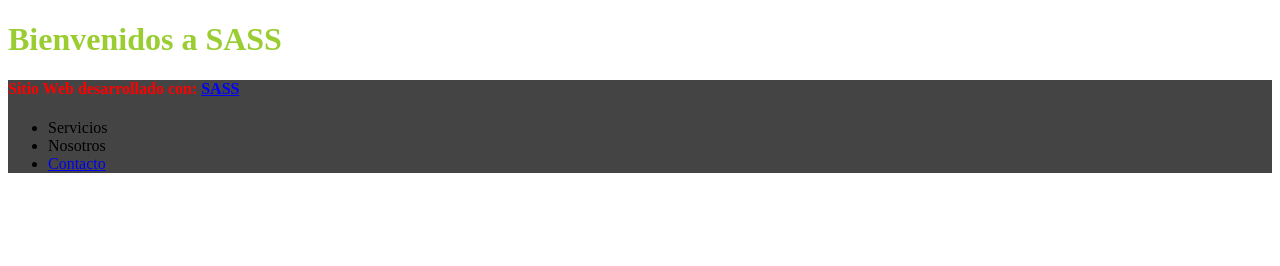
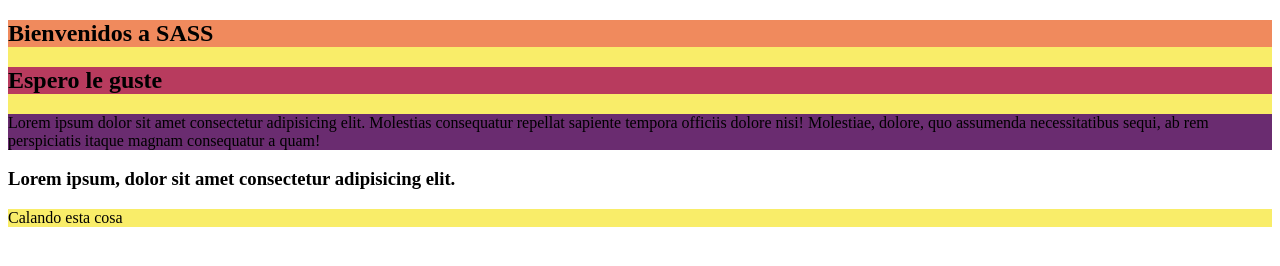
Before and after one commit to xVyrusz/SASS_Curso, a plain HTML site: page index.html in a window 1280 px wide. Drawn offline with Linux system fonts and the light colour scheme.

Commit message:
Usando Variables en SASS

```diff
--- a/index.html
+++ b/index.html
@@ -8,16 +8,14 @@
     <title>Calando SASS</title>
 </head>
 <body>
-    <h1>Bienvenidos a SASS</h1>
+    <section>
+        <h1>Bienvenidos a SASS</h1>
+        <h2>Espero le guste</h2>
+        <p>Lorem ipsum dolor sit amet consectetur adipisicing elit. Molestias consequatur repellat sapiente tempora officiis dolore nisi! Molestiae, dolore, quo assumenda necessitatibus sequi, ab rem perspiciatis itaque magnam consequatur a quam!</p>
+    </section>
     <footer>
-        <h4>Sitio Web desarrollado con: <a href="#">SASS</a></h4>
-        <div>
-            <ul>
-                <li>Servicios</li>
-                <li>Nosotros</li>
-                <li><a href="#">Contacto</a></li>
-            </ul>
-        </div>
+        <h3>Lorem ipsum, dolor sit amet consectetur adipisicing elit.</h3>
+        <p>Calando esta cosa</p>
     </footer>
 </body>
 </html>
--- a/sass/estilos.scss
+++ b/sass/estilos.scss
@@ -1,15 +1,24 @@
-h1{
-    color: yellowgreen;
+$ColorUno: #f9ed69;
+$ColorDos: #f08a5d;
+$ColorTes: #b83b5e;
+$ColorCuatro: #6a2c70;
+
+section{
+    background: $ColorUno;
+
+    h1{
+        background: $ColorDos;
+    }
+    h2{
+        background: $ColorTes;
+    }
+    p{
+        background: $ColorCuatro;
+    }
 }
 
 footer{
-    background: #444;
-
-    h4{
-        color: red;
-
-        a{
-            color: blue;
-        }
+    p{
+        background: $ColorUno;
     }
 }
```
Also changed, not shown: css/estilos.css, 1 other file.
